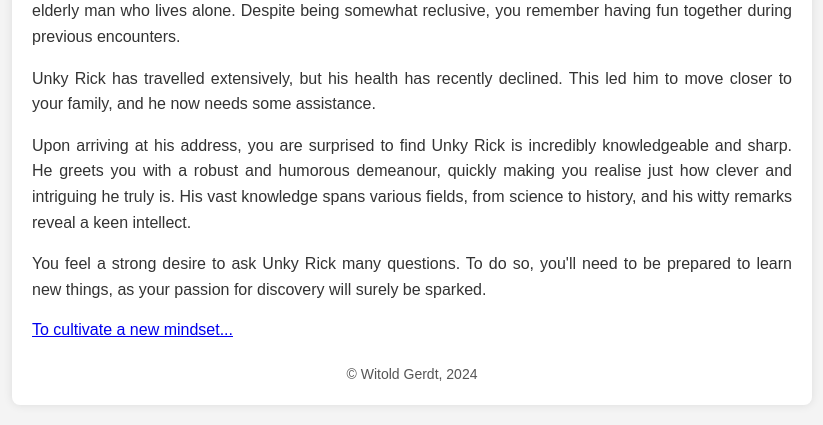
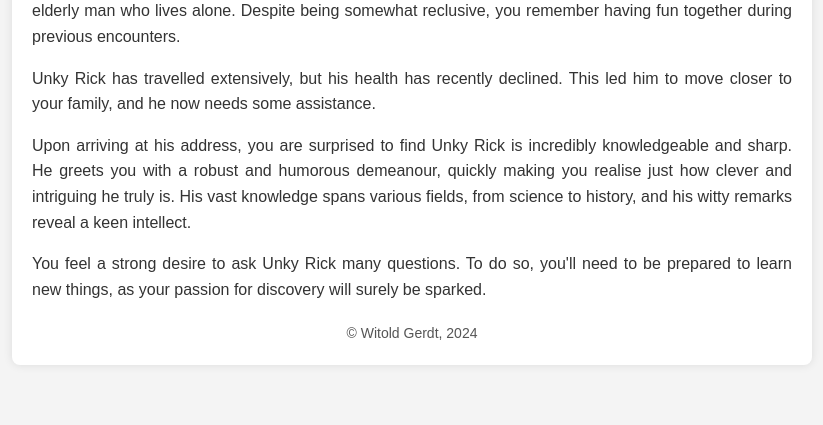
Before and after one commit to witoldgerdt/unky_rick, a Django app: page /about/ in a window 1280 px wide. Shown: the part 949-1374 px from the top of the page, without its empty margins (228-1051 px from the left). After the commit the page ends 1289 px from the top, so only its background shows below. Run offline with Django 4.2, Linux system fonts and the light colour scheme.

Commit message:
Remove general for test

```diff
--- a/analyze_platform/templates/analyze_platform/about.html
+++ b/analyze_platform/templates/analyze_platform/about.html
@@ -82,7 +82,7 @@
             <p>Unky Rick has travelled extensively, but his health has recently declined. This led him to move closer to your family, and he now needs some assistance.</p>
             <p>Upon arriving at his address, you are surprised to find Unky Rick is incredibly knowledgeable and sharp. He greets you with a robust and humorous demeanour, quickly making you realise just how clever and intriguing he truly is. His vast knowledge spans various fields, from science to history, and his witty remarks reveal a keen intellect.</p>
             <p>You feel a strong desire to ask Unky Rick many questions. To do so, you'll need to be prepared to learn new things, as your passion for discovery will surely be sparked.</p>
-            <a href="{% url 'general_page' %}" class="btn btn-primary">To cultivate a new mindset...</a>
+            <!-- <a href="{% url 'general_page' %}" class="btn btn-primary">To cultivate a new mindset...</a> -->
         </div>
         <footer class="footer">
             &copy; Witold Gerdt, 2024{% if current_year > 2024 %} - {{ current_year }}{% endif %}
```
